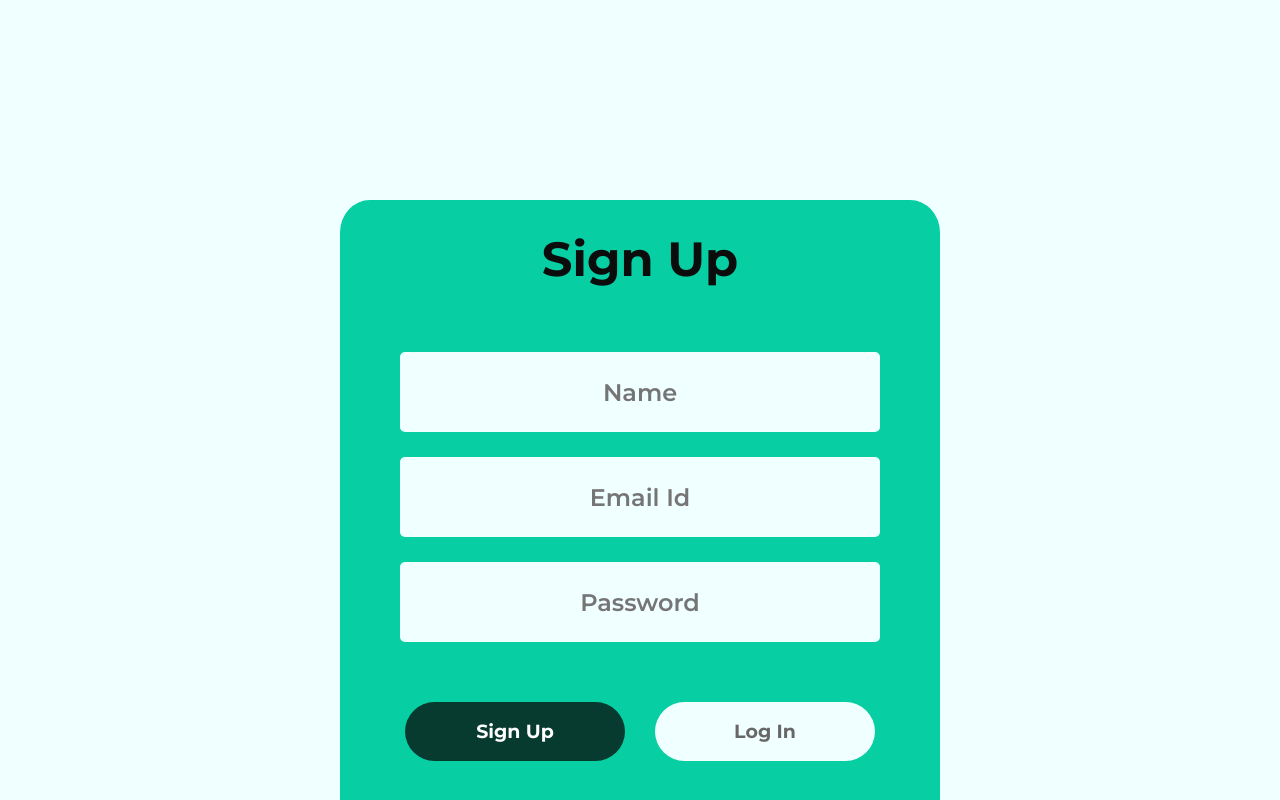
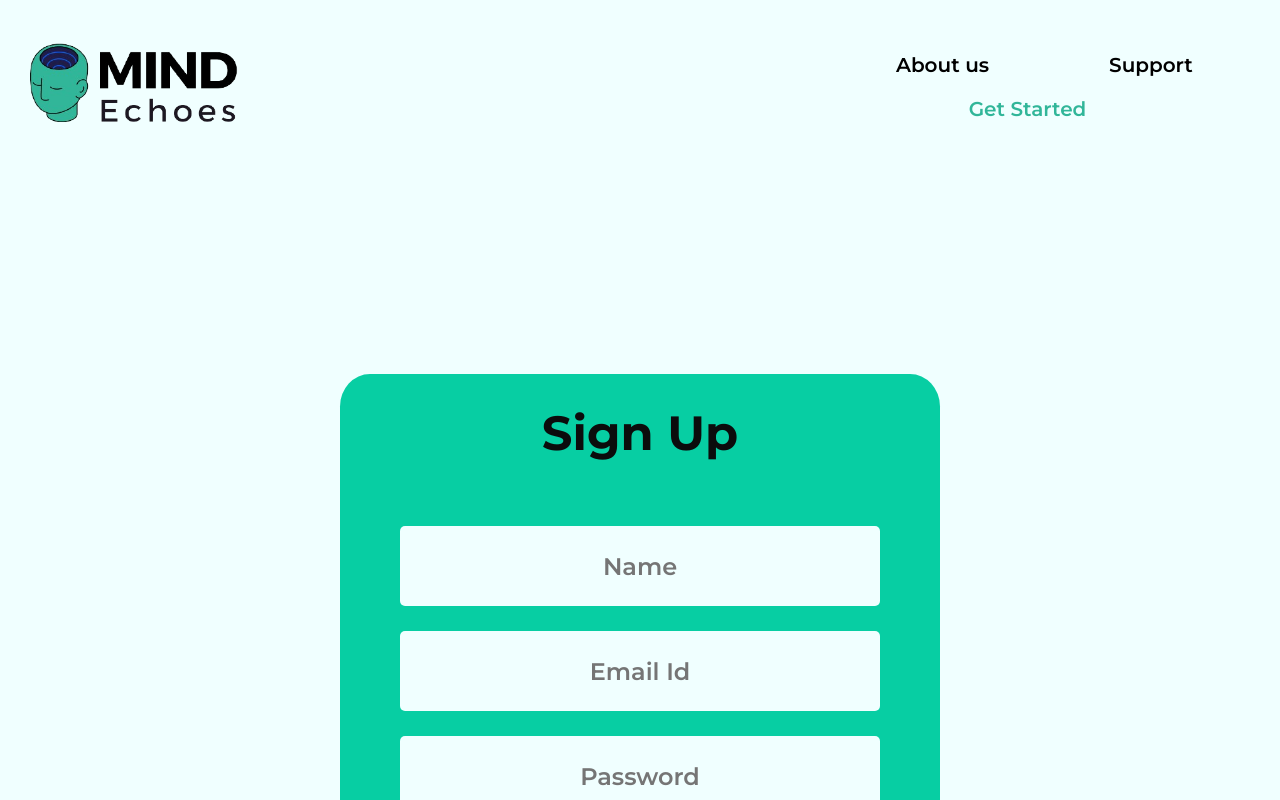
Before and after one commit to tanisha11do/mindechoes-frontend, a React (Create React App) app in the folder mindechoes/: page /Login in a window 1280 px wide. Shown: the top 800 px of the page. Built offline with nearby package versions, Linux system fonts and the light colour scheme; a web font is replaced by a local one.

Commit message:
login added

```diff
--- a/mindechoes/src/Components/Loginsign.jsx
+++ b/mindechoes/src/Components/Loginsign.jsx
@@ -1,8 +1,11 @@
 import React, { useState } from 'react'
 import './login.css'
+import Navbar from './Navbar';
 export const App= () =>{
     const  [action,setAction]=useState('Sign Up');
   return (
+    <>
+    <Navbar></Navbar>
     <div  className='containera'>
     <div className='headera'>
       <div className='texta'>{action}</div>
@@ -25,6 +28,7 @@ export const App= () =>{
       <div className={action==='Sign Up'?'submit gray':'submit'}onClick={()=>{setAction('Log In')}}>Log In</div>
     </div>
     </div>
+    </>
   );
 }
 
--- a/mindechoes/src/Components/Quiz.jsx
+++ b/mindechoes/src/Components/Quiz.jsx
@@ -1,6 +1,8 @@
 import React,{useState} from 'react'
 import Navbar from './Navbar'
 import './Quiz.css'
+import Loginsign from './Loginsign'
+import { Link } from 'react-router-dom';
 export default function Quiz() {
   const questions = [{
     questionText:'1. Do you have a family history of mental illness?',
@@ -81,7 +83,7 @@ const handleAnswerButtonClick = () => {
     setCurrentQuestion(nextQuestion);
   }
   else{
-    alert("Test completed!")
+    alert("Test completed");
   }
 }
   return (
```
